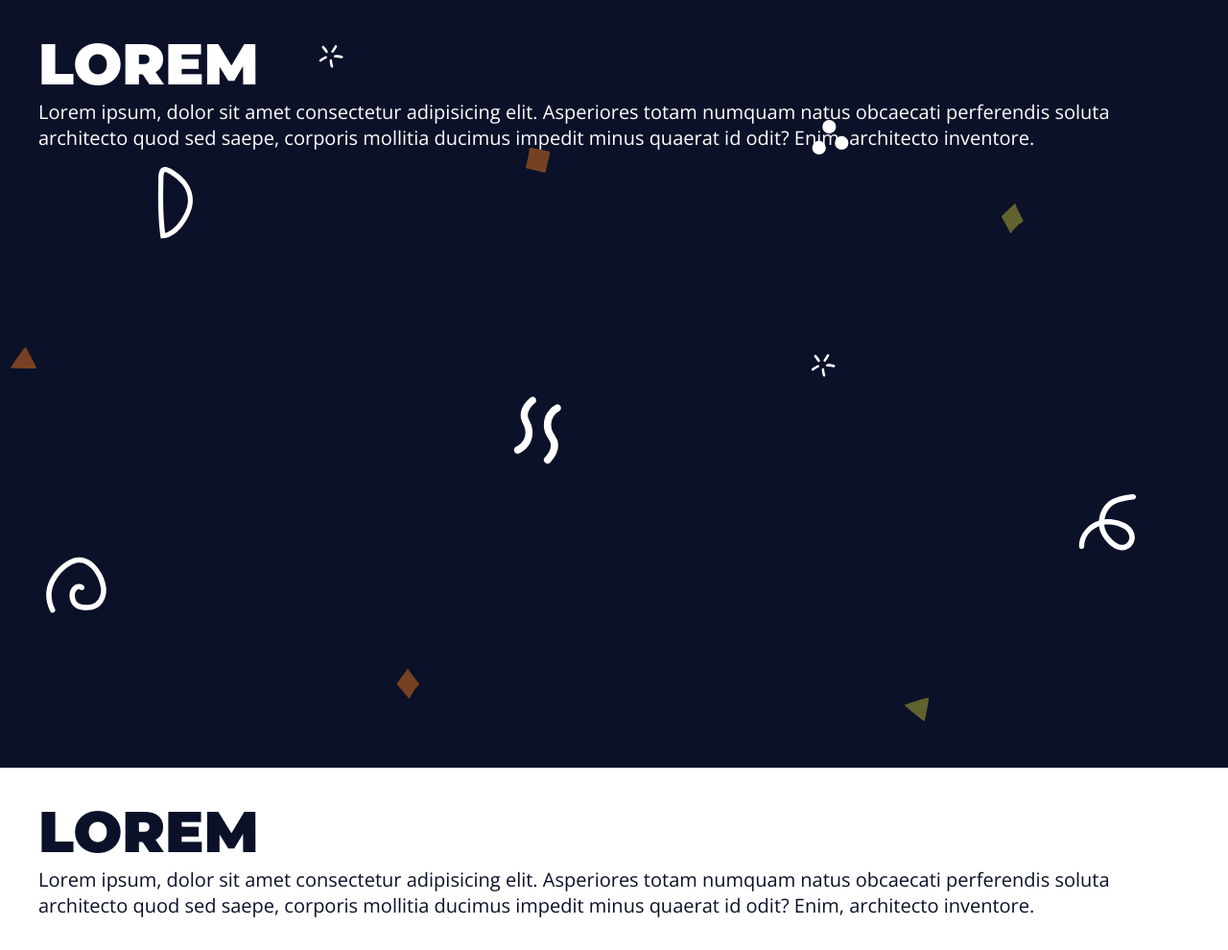
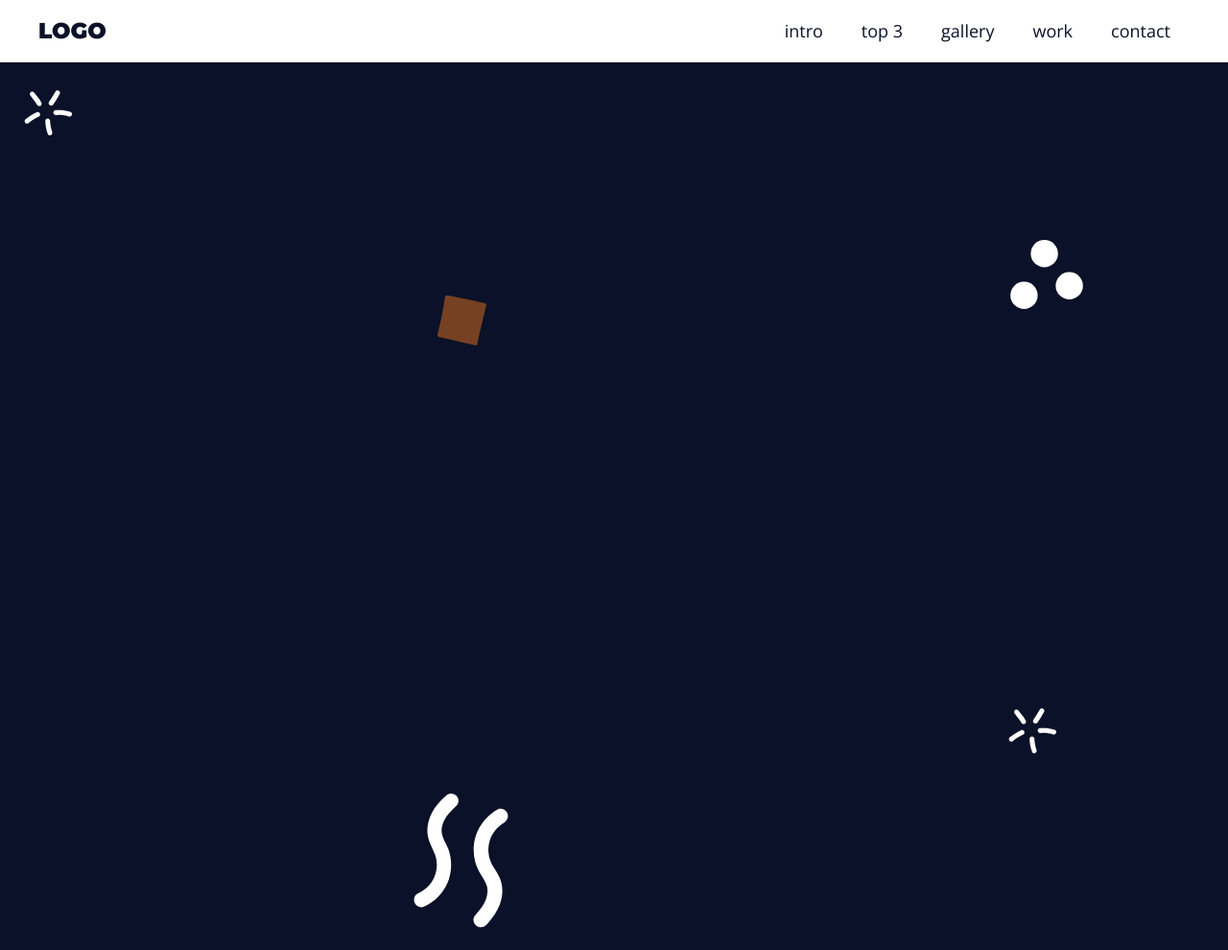
Before and after one commit to DanielMoraisCruz/Primeira-Landing-Page-Estudos, a plain HTML site: page index.html in a window 1280 px wide. Shown: the top 990 px of the page at 96% size. Drawn offline with nearby package versions, Linux system fonts and the light colour scheme.

Commit message:
Criando menu

```diff
--- a/assets/css/styles.css
+++ b/assets/css/styles.css
@@ -1,9 +1,9 @@
 :root {
     --primary-color: #0A1128;
     --white-color: #FFFFFF;
-    --gap: 3rem
+    --gap: 3rem;
+    --light-gray-color: #EEEEEE;
 }
-
 
 * {
     margin: 0;
@@ -17,7 +17,7 @@ html {
 body {
     font-family: 'Open Sans', sans-serif;
     font-size: 2rem;
-    color: var(--primary-color);
+    color: var(--primary-color)
 }
 
 h1, h2, h3, h4, h5, h6 {
@@ -49,6 +49,10 @@ h6 {
     font-size: 3.5rem;
 }
 
+a {
+    text-decoration: none;
+}
+
 .main-bg {
     background-image: url('../img/background-1.svg');
     background-size: cover;
@@ -69,3 +73,61 @@ h6 {
 .section {
     min-height: 100vh;
 }
+
+.menu-content {
+    display: flex;
+    justify-content: space-between;
+    align-items: center;
+    padding: 0;
+}
+
+.menu {
+    background: var(--white-color);
+    position: fixed;
+
+    top: 0;
+    left: 0;
+    right: 0;
+    width: 100%;
+    border-bottom: 1px solid var(--light-gray-color);
+}
+
+.menu ul {
+    list-style: none;
+    display: flex;
+}
+
+.menu h1{
+    font-size: 2.3rem;
+    color: var(--primary-color);
+}
+
+.menu h1 a {
+    color: inherit;
+}
+
+.menu ul li a{
+    display: block;
+    padding: 2rem;
+    font-size: 1.8rem;
+    color: var(--primary-color);
+    position: relative;
+
+}
+
+.menu ul li a::after {
+    content: '';
+    position: absolute;
+    bottom: 1rem;
+    left: 50%;
+    width: 0%;
+    height: 0.2rem;
+    background: crimson;
+    transition: all 300ms ease-in-out;
+
+}
+
+.menu ul li a:hover::after {
+    width: 50%;
+    left: 25%;
+}
--- a/index.html
+++ b/index.html
@@ -14,25 +14,28 @@
         rel="stylesheet">
 </head>
 
-<body>
+<body class="main-bg">
+    <aside class="menu">
+        <section class="main-content menu-content">
+            <h1>
+                <a href="#">LOGO</a>
+            </h1>
 
-    <section class="main-bg section">
-        <div class="main-content">
-            <h1>Lorem</h1>
-            <p>Lorem ipsum, dolor sit amet consectetur adipisicing elit. Asperiores totam numquam natus obcaecati
-                perferendis soluta architecto quod sed saepe, corporis mollitia ducimus impedit minus quaerat id odit?
-                Enim, architecto inventore.</p>
-        </div>
-    </section>
+            <nav>
+                <ul>
+                    <li><a href="#">intro</a></li>
+                    <li><a href="#">top 3</a></li>
+                    <li><a href="#">gallery</a></li>
+                    <li><a href="#">work</a></li>
+                    <li><a href="#">contact</a></li>
+                </ul>
+            </nav>
+        </section>
+    </aside>
 
+    <section class="section"></section>
+    <section class="section"></section>
 
-    <section class="white-bg section">
-        <div class="main-content">
-            <h1>Lorem</h1>
-            <p>Lorem ipsum, dolor sit amet consectetur adipisicing elit. Asperiores totam numquam natus obcaecati
-                perferendis soluta architecto quod sed saepe, corporis mollitia ducimus impedit minus quaerat id odit?
-                Enim, architecto inventore.</p>
-        </div>
     </section>
 </body>
 
```
